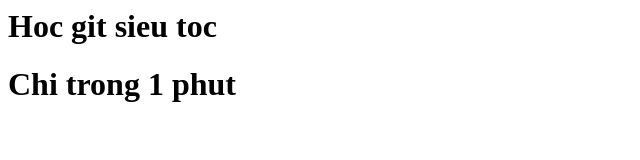
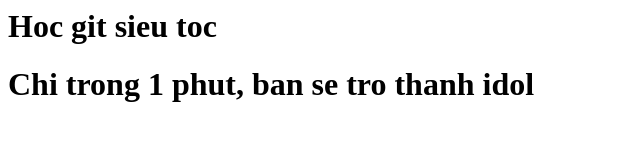
Before and after one commit to thephong45/trungcm, a plain HTML site: page index.html in a window 1280 px wide. Shown: the whole page, without its empty margins (0-640 px from the left). Drawn offline with Linux system fonts and the light colour scheme.

Commit message:
Update index.html

```diff
--- a/index.html
+++ b/index.html
@@ -1,2 +1,2 @@
 <h1>Hoc git sieu toc</h1>
-<h1>Chi trong 1 phut</h1>
+<h1>Chi trong 1 phut, ban se tro thanh idol</h1>
```
